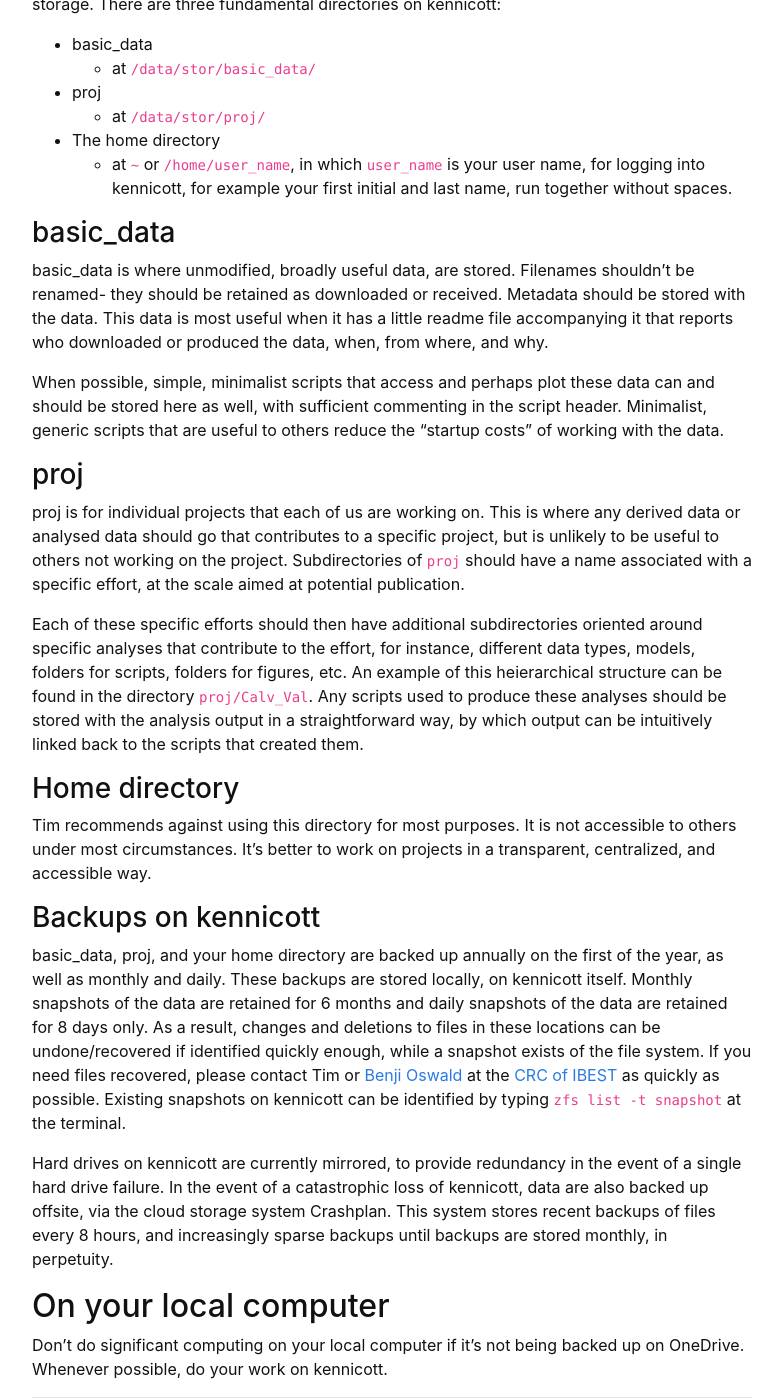
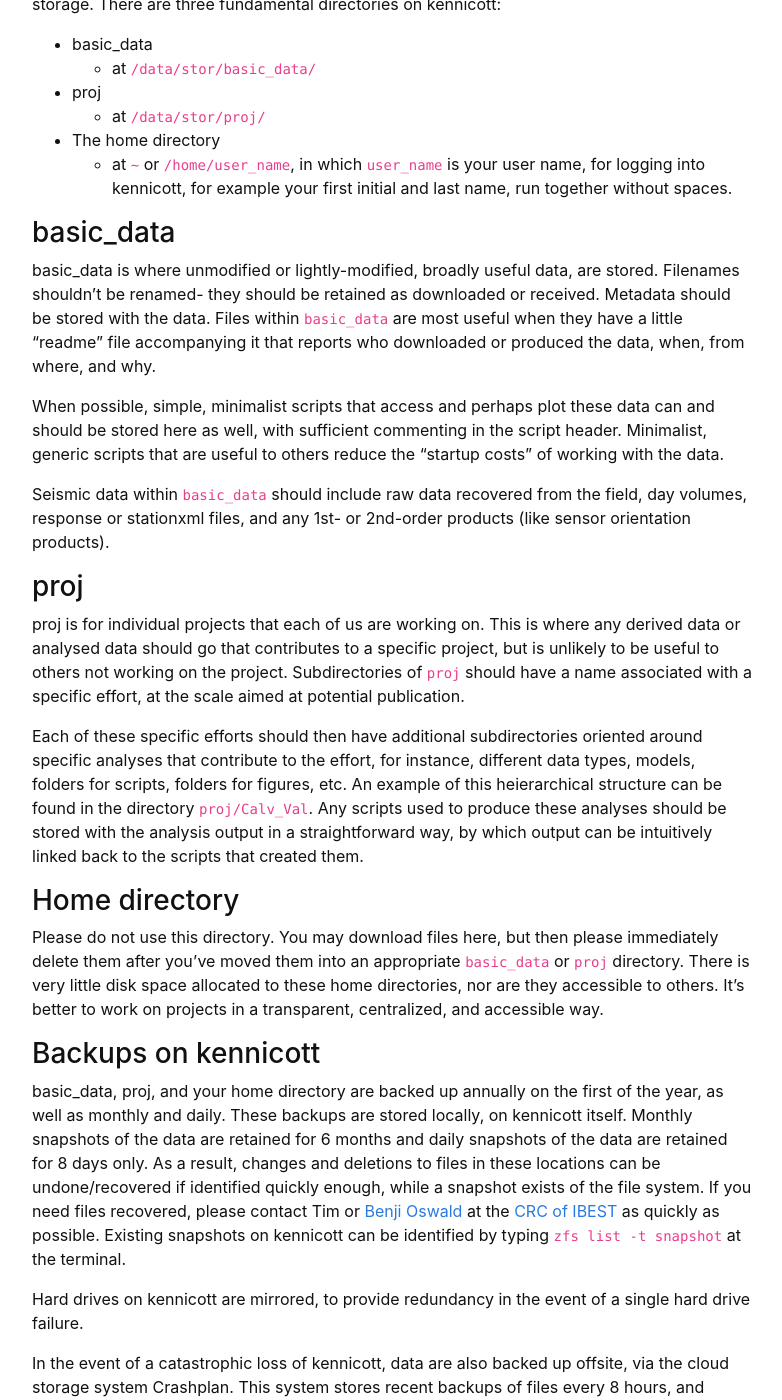
Before and after one commit to yoramterleth/uiglaciology, a Jekyll site: the page built from content/2-files.md, in a window 1280 px wide and 1400 px high, scrolled down 388 px. Shown: the whole window, without its empty margins (248-1030 px from the left). Built offline with Jekyll 4.4.1, drawn with Linux system fonts in a browser that asks for light colours; some of the changed text lies outside the part shown.

Commit message:
Updates re home and backups

```diff
--- a/content/2-files.md
+++ b/content/2-files.md
@@ -19,9 +19,11 @@ kennicott is the name of the lab group server that we use for powerful computing
 
 
 ### basic_data
-basic_data is where unmodified, broadly useful data, are stored.  Filenames shouldn't be renamed- they should be retained as downloaded or received.  Metadata should be stored with the data.  This data is most useful when it has a little readme file accompanying it that reports who downloaded or produced the data, when, from where, and why.
+basic_data is where unmodified or lightly-modified, broadly useful data, are stored.  Filenames shouldn't be renamed- they should be retained as downloaded or received.  Metadata should be stored with the data.  Files within `basic_data` are most useful when they have a little "readme" file accompanying it that reports who downloaded or produced the data, when, from where, and why.
 
 When possible, simple, minimalist scripts that access and perhaps plot these data can and should be stored here as well, with sufficient commenting in the script header.  Minimalist, generic scripts that are useful to others reduce the "startup costs" of working with the data.
+
+Seismic data within `basic_data` should include raw data recovered from the field, day volumes, response or stationxml files, and any 1st- or 2nd-order products (like sensor orientation products).
 
 ### proj
 proj is for individual projects that each of us are working on.  This is where any derived data or analysed data should go that contributes to a specific project, but is unlikely to be useful to others not working on the project.  Subdirectories of `proj` should have a name associated with a specific effort, at the scale aimed at potential publication.
@@ -29,15 +31,17 @@ proj is for individual projects that each of us are working on.  This is where a
 Each of these specific efforts should then have additional subdirectories oriented around specific analyses that contribute to the effort, for instance, different data types, models, folders for scripts, folders for figures, etc.  An example of this heierarchical structure can be found in the directory `proj/Calv_Val`. Any scripts used to produce these analyses should be stored with the analysis output in a straightforward way, by which output can be intuitively linked back to the scripts that created them.
 
 ### Home directory
-Tim recommends against using this directory for most purposes.  It is not accessible to others under most circumstances.  It's better to work on projects in a transparent, centralized, and accessible way.
+Please do not use this directory. You may download files here, but then please immediately delete them after you've moved them into an appropriate `basic_data` or `proj` directory.  There is very little disk space allocated to these home directories, nor are they accessible to others.  It's better to work on projects in a transparent, centralized, and accessible way.
 
 ### Backups on kennicott
 basic_data, proj, and your home directory are backed up annually on the first of the year, as well as monthly and daily.  These backups are stored locally, on kennicott itself.  Monthly snapshots of the data are retained for 6 months and daily snapshots of the data are retained for 8 days only.  As a result, changes and deletions to files in these locations can be undone/recovered if identified quickly enough, while a snapshot exists of the file system.  If you need files recovered, please contact Tim or [Benji Oswald](https://crc.ibest.uidaho.edu/contact.html) at the [CRC of IBEST](https://crc.ibest.uidaho.edu/index.html) as quickly as possible. Existing snapshots on kennicott can be identified by typing `zfs list -t snapshot` at the terminal.
 
-Hard drives on kennicott are currently mirrored, to provide redundancy in the event of a single hard drive failure.  In the event of a catastrophic loss of kennicott, data are also backed up offsite, via the cloud storage system Crashplan.  This system stores recent backups of files every 8 hours, and increasingly sparse backups until backups are stored monthly, in perpetuity.
+Hard drives on kennicott are mirrored, to provide redundancy in the event of a single hard drive failure.
+
+In the event of a catastrophic loss of kennicott, data are also backed up offsite, via the cloud storage system Crashplan.  This system stores recent backups of files every 8 hours, and increasingly sparse backups until backups are stored monthly.  Files that have been deleted from kennicott are deleted from the Crashplan backup after 90 days.
 
 ## On your local computer
-Don't do significant computing on your local computer if it's not being backed up on OneDrive.  Whenever possible, do your work on kennicott.
+Please don't do significant computing on your local computer.  However, any products that you do work on, locally, can and should be [backed up on OneDrive](https://support.uidaho.edu/TDClient/40/Portal/KB/ArticleDet?ID=1673).  The free access that we have to huge, cloud data volume storage (>= 1 Tb) on OneDrive is awesome, and we should all make abundant use of it.  But whenever possible, do your work on kennicott.
 
 ---
 
```
